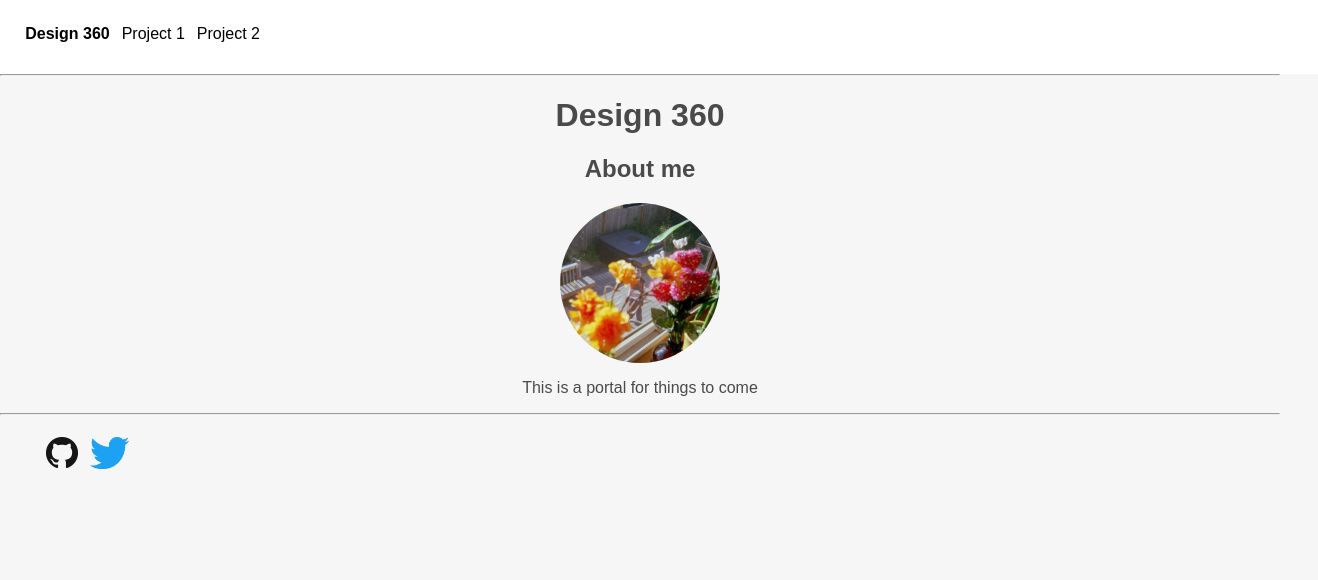
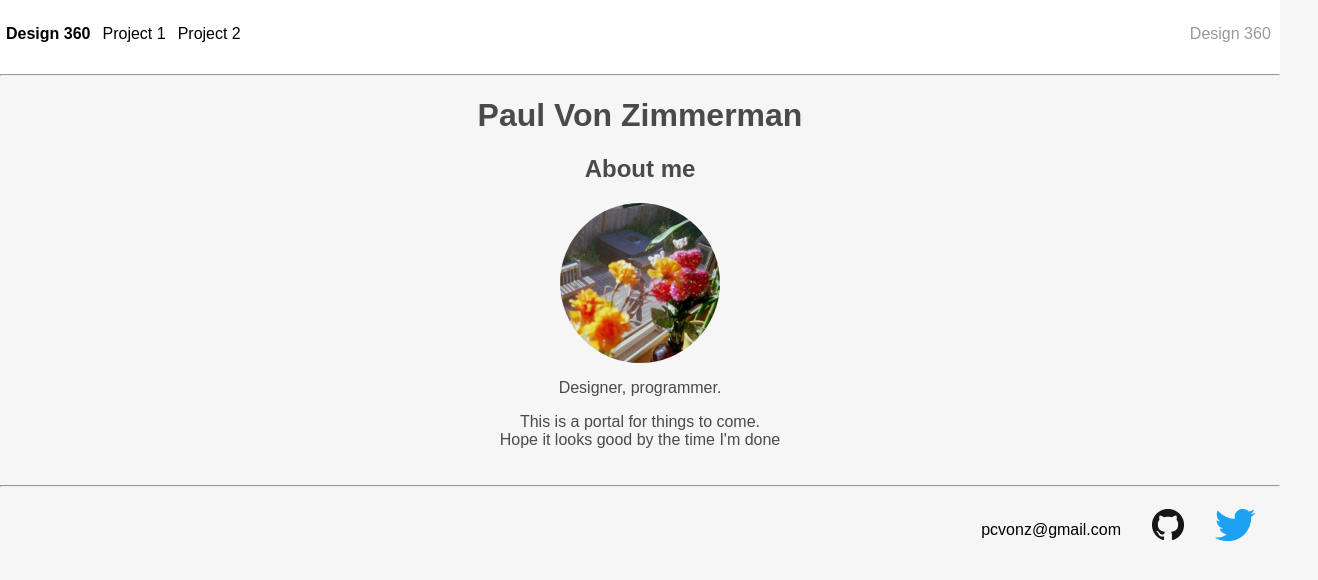
Before and after one commit to pcvonz/hit_and_bun, a plain HTML site: page index.html in a window 1280 px wide. Shown: the whole page, 1318 px wide, since content can reach past the window. Drawn offline with Linux system fonts and the light colour scheme.

Commit message:
Added poem and made stuff flush right

```diff
--- a/css/style.css
+++ b/css/style.css
@@ -31,7 +31,13 @@ nav {
     width: 100%;
     height: 2.2em;
     margin: 0;
-    padding: 1.2em;
+    padding: 1.2em 0 1.2em 0;
+}
+
+.name {
+    float: right;
+    color: #989898;
+    margin-right: .2em;
 }
 
 hr {
@@ -58,4 +64,16 @@ nav ul {
 
 .content {
     text-align: center;
+    margin-bottom: 2.2em;
 }
+
+footer {
+    float: right;
+}
+footer .nav-item{
+    margin-right: 1.2em;
+}
+
+footer .nav-item p{
+    line-height: 10px;
+}
--- a/index.html
+++ b/index.html
@@ -12,20 +12,26 @@
             <li class="selected nav-item"> <a href=""> Design 360 </a></li>
             <li class="nav-item"> <a href="#"> Project 1</a></li>
             <li class="nav-item"> <a href="#">Project 2</a></li>
+            <li class="nav-item name"> Design 360 </li>
         </ul>
     </nav>
     <hr />
     <div class="content">
-        <h1> Design 360 </h1>
+        <h1> Paul Von Zimmerman </h1>
         <h2> About me </h2>
         <article>
             <div class="profile-image"> </div>
-            <p>This is a portal for things to come</p>
+            <p>Designer, programmer.</p>
+            <p>
+            This is a portal for things to come. <br>
+            Hope it looks good by the time I'm done <br>
+            </p>
         </article>
     </div>
     <hr />
     <footer>
         <ul>
+            <li class="nav-item"><a href="mailto:pcvonz@gmail.com"><p> pcvonz@gmail.com </p></a></li>
             <li class="nav-item"><a href="https://github.com/pcvonz/"><img src="images/github.png"></a></li>
             <li class="nav-item"><a href="https://twitter.com/pcvonz"><img height="32" src="images/twitter.png"></a></li>
         </ul>
```
Also changed, not shown: 1 other file.
